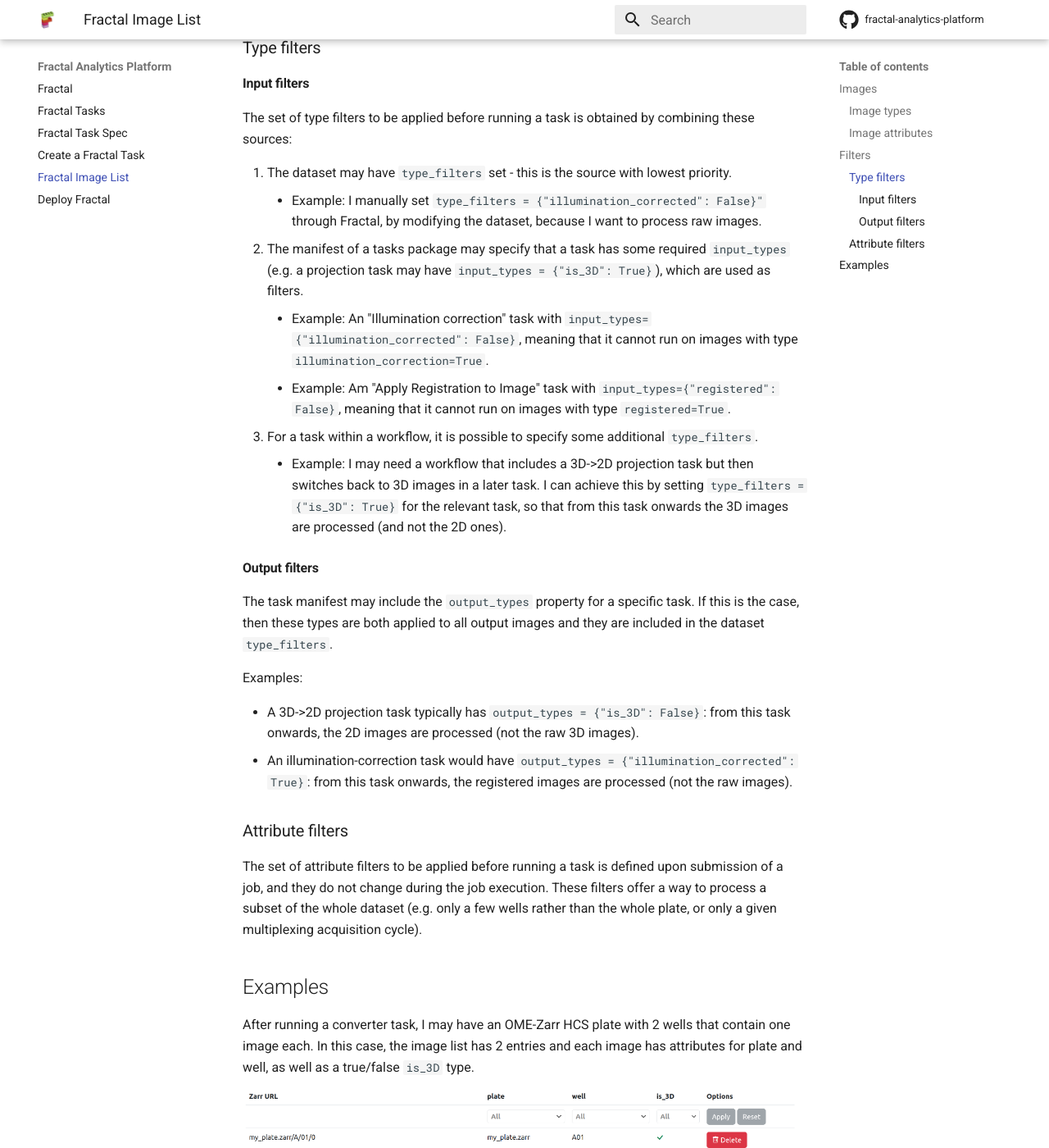
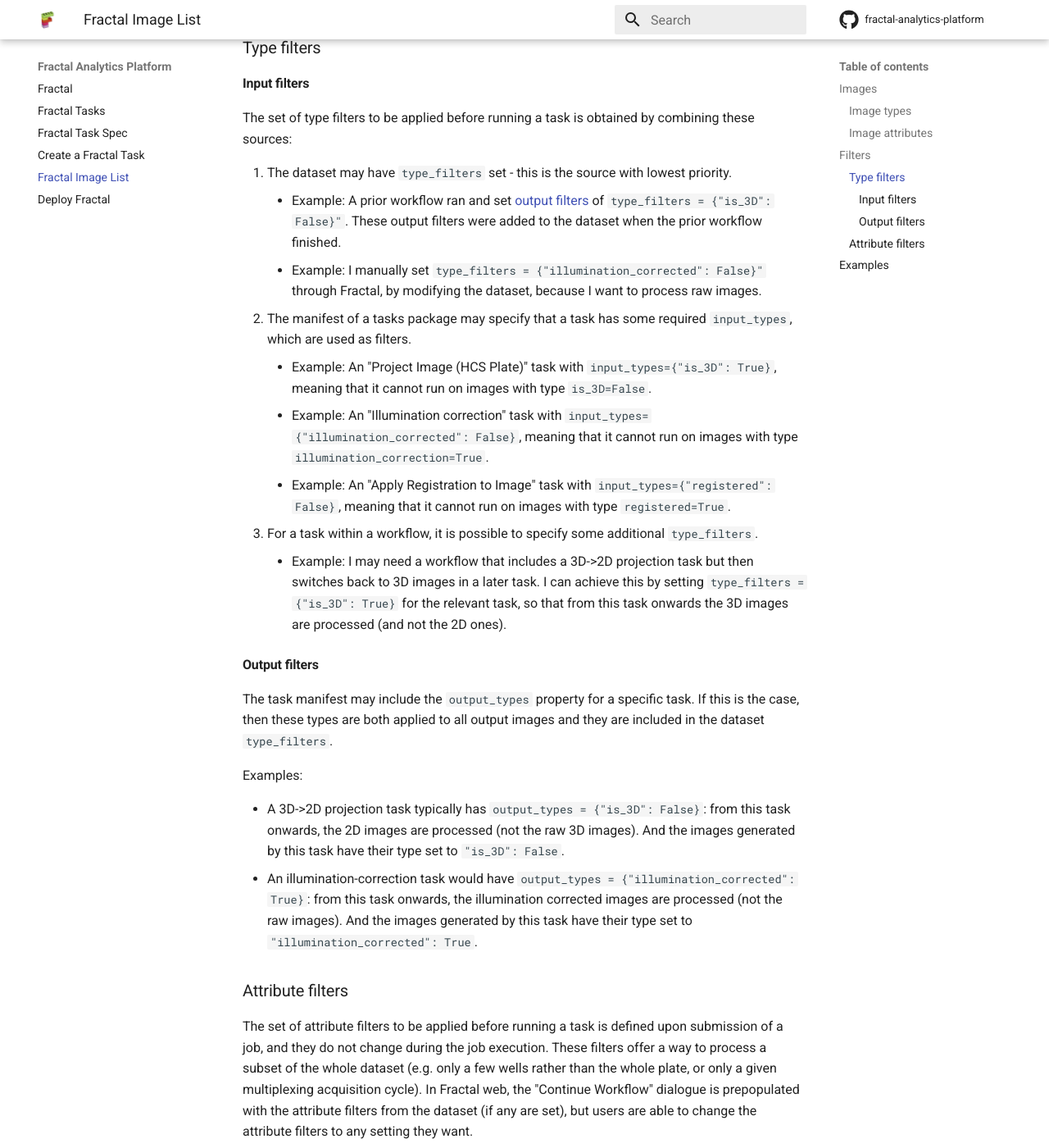
Before and after one commit to fractal-analytics-platform/fractal-analytics-platform.github.io, an MkDocs documentation site: the page built from docs/image_list.md, in a window 1280 px wide and 1400 px high, scrolled down 1050 px. Shown: the whole window at 82% size. Built offline with MkDocs 1.6.1 and Material for MkDocs 9.7.7, drawn with Linux system fonts in a browser that asks for light colours.

Commit message:
Minor additions/typos

```diff
--- a/docs/image_list.md
+++ b/docs/image_list.md
@@ -34,10 +34,12 @@ Before running a given task, Fractal prepares an appropriate image list by extra
 The set of type filters to be applied before running a task is obtained by combining these sources:
 
 1. The dataset may have `type_filters` set - this is the source with lowest priority.
+    * Example: A prior workflow ran and set [output filters](#output-filters) of `type_filters = {"is_3D": False}"`. These output filters were added to the dataset when the prior workflow finished.
     * Example: I manually set `type_filters = {"illumination_corrected": False}"` through Fractal, by modifying the dataset, because I want to process raw images.
-2. The manifest of a tasks package may specify that a task has some required `input_types` (e.g. a projection task may have `input_types = {"is_3D": True}`), which are used as filters.
+2. The manifest of a tasks package may specify that a task has some required `input_types`, which are used as filters.
+    * Example: An "Project Image (HCS Plate)" task with `input_types={"is_3D": True}`, meaning that it cannot run on images with type `is_3D=False`.
     * Example: An "Illumination correction" task with `input_types={"illumination_corrected": False}`, meaning that it cannot run on images with type `illumination_correction=True`.
-    * Example: Am "Apply Registration to Image" task with `input_types={"registered": False}`, meaning that it cannot run on images with type `registered=True`.
+    * Example: An "Apply Registration to Image" task with `input_types={"registered": False}`, meaning that it cannot run on images with type `registered=True`.
 3. For a task within a workflow, it is possible to specify some additional `type_filters`.
     * Example: I may need a workflow that includes a 3D->2D projection task but then switches back to 3D images in a later task. I can achieve this by setting `type_filters = {"is_3D": True}` for the relevant task, so that from this task onwards the 3D images are processed (and not the 2D ones).
 
@@ -47,12 +49,12 @@ The task manifest may include the `output_types` property for a specific task. I
 
 Examples:
 
-* A 3D->2D projection task typically has `output_types = {"is_3D": False}`: from this task onwards, the 2D images are processed (not the raw 3D images).
-* An illumination-correction task would have `output_types = {"illumination_corrected": True}`: from this task onwards, the registered images are processed (not the raw images).
+* A 3D->2D projection task typically has `output_types = {"is_3D": False}`: from this task onwards, the 2D images are processed (not the raw 3D images). And the images generated by this task have their type set to `"is_3D": False`.
+* An illumination-correction task would have `output_types = {"illumination_corrected": True}`: from this task onwards, the illumination corrected images are processed (not the raw images). And the images generated by this task have their type set to `"illumination_corrected": True`.
 
 ### Attribute filters
 
-The set of attribute filters to be applied before running a task is defined upon submission of a job, and they do not change during the job execution. These filters offer a way to process a subset of the whole dataset (e.g. only a few wells rather than the whole plate, or only a given multiplexing acquisition cycle).
+The set of attribute filters to be applied before running a task is defined upon submission of a job, and they do not change during the job execution. These filters offer a way to process a subset of the whole dataset (e.g. only a few wells rather than the whole plate, or only a given multiplexing acquisition cycle). In Fractal web, the "Continue Workflow" dialogue is prepopulated with the attribute filters from the dataset (if any are set), but users are able to change the attribute filters to any setting they want.
 
 
 ## Examples
```
Also changed, not shown: docs/tasks_spec.md (+1 -1 lines).
